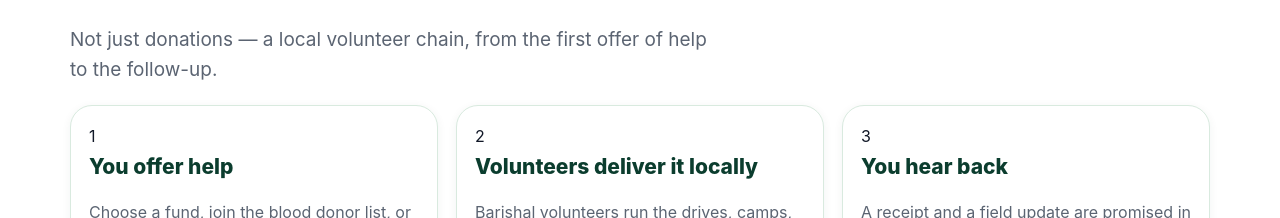
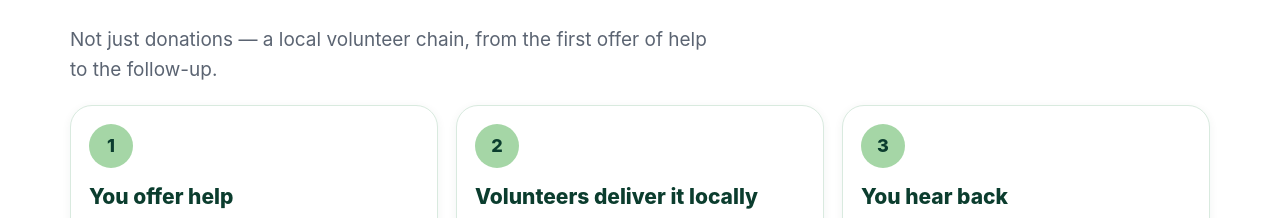
Before and after one commit to yasinalif33/BBDC-Website, a React (Vite) app: page / in a window 1280 px wide. Shown: the part 3123-3341 px from the top of the page. Built offline with nearby package versions, Linux system fonts and the light colour scheme.

Commit message:
GSAP animations, fix back-to-back dark sections, more information, proper images

```diff
--- a/src/index.css
+++ b/src/index.css
@@ -42,6 +42,8 @@ h1{font-size:56px;line-height:1.05;margin:10px 0 14px;color:var(--navy);letter-s
 .progress{height:12px;background:var(--surface2);border:1px solid var(--line);border-radius:999px;overflow:hidden}.progress i{display:block;height:100%;background:var(--accent)}
 .stat{border:1px solid var(--line);border-radius:16px;padding:20px;background:var(--surface)}.stat b{font-size:34px;color:var(--navy);display:block;line-height:1}
 .band{background:var(--navy);color:#fff;border-radius:22px;padding:36px}.band h2{color:#fff}.band .lead{color:#d7ebe4}
+.newsletter-strip{background:var(--soft);border:1px solid var(--line);border-radius:22px;padding:28px 32px}.newsletter-strip h2{color:var(--navy)}
+.step-num{display:inline-flex;align-items:center;justify-content:center;width:44px;height:44px;border-radius:50%;background:#a5d6a6;color:#0b3d2e;font-weight:800;font-size:18px;margin-bottom:12px}
 .split{display:grid;grid-template-columns:1.1fr .9fr;gap:28px;align-items:start}.sidebar{position:sticky;top:92px}
 .field{width:100%;padding:11px 13px;border:1px solid var(--line);border-radius:12px;background:var(--surface);color:var(--text);font:inherit}.field:focus{outline:2px solid var(--accent);outline-offset:1px}
 label{display:block;font-weight:600;font-size:14px;margin:12px 0 6px}.chips{display:flex;flex-wrap:wrap;gap:8px}.chip{padding:9px 14px;border-radius:999px;border:1px solid var(--line);background:var(--surface);cursor:pointer;font-weight:600}.chip.on{background:var(--accent);color:#fff;border-color:var(--accent)}
```
